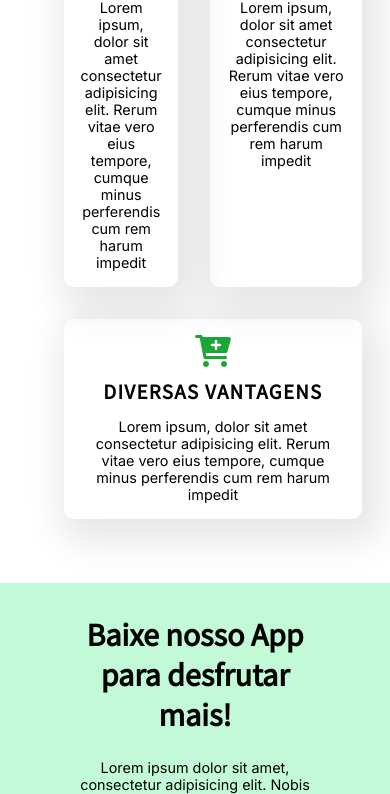
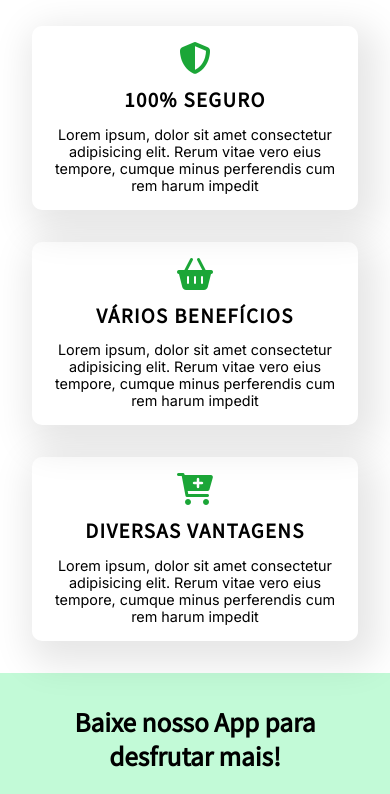
Before and after one commit to Soaressluiss/Paypay, a plain HTML site: page index.html in a window 390 px wide. Shown: the part 636-1430 px from the top of the page. Drawn offline with Linux system fonts and the light colour scheme; a web font is replaced by a local one.

Commit message:
:iphone: feat: added responsiveness for smartphones

```diff
--- a/assets/sass/partials/layout/_footer.sass
+++ b/assets/sass/partials/layout/_footer.sass
@@ -8,11 +8,15 @@
     &-copy
         @include fontDefault(1.1rem, bold, $font-secondary)
         letter-spacing: 1px
+        @include mobile /* breakpoint smartphone */
+            font-size: .9rem
 
 #payPay
     color: $color-fourth
     @include fontDefault(1.4rem, bold,  $font-PayPay)
     letter-spacing: normal
+    @include mobile /* breakpoint smartphone */
+        font-size: .9rem
 
 // footer DEV
 
@@ -26,11 +30,14 @@
         @include fontDefault(1.2rem, bold, $font-secondary)
         color: white
         letter-spacing: 1px
+        @include mobile /* breakpoint smartphone */
+            font-size: 1rem
         .devName
             color: black
             font-weight: 800
             font-size: 1.4rem
-
+            @include mobile /* breakpoint smartphone */
+            font-size: 1rem
     .dev-socialNetwork
         @include flexCenter
         gap: 1.5rem
@@ -42,7 +49,7 @@
                 color: black
                 transition: all 1s ease
 
-// Arrozw scroll
+// Arrow scroll
 
 .fa-circle-arrow-up
     position: fixed
@@ -56,3 +63,6 @@
         color: $color-fourth
         transform: scale(1.1)
         transition: all .5s ease
+    @include mobile /* breakpoint smartphone */
+        top: 480px
+        right: 20px
--- a/assets/sass/partials/layout/_header.sass
+++ b/assets/sass/partials/layout/_header.sass
@@ -8,7 +8,6 @@
     position: fixed
     top: 0
     right: 0
-
     .navbar
         display: flex
         flex-direction: row
--- a/assets/sass/partials/layout/sections/_section-app.sass
+++ b/assets/sass/partials/layout/sections/_section-app.sass
@@ -7,6 +7,8 @@
     padding: 2rem 5rem
     background-color: $color-secondary
     gap: 5rem
+    @include mobile /* breakpoint smartphone */
+        padding: 2rem 3rem
     .app-info-downloads
         display: flex
         flex-direction: column
@@ -14,11 +16,18 @@
         gap: 1.5rem
         @include tablet /* breakpoint */
             align-items: center
+        .app-storeDownloads
+            @include mobile /* breakpoint smartphone */
+                display: flex
+                flex-direction: column
+                align-items: center
         .app-storeDownloads >img
             width: 100%
             height: 100%
         .app-title
             @include fontDefault(2rem, bold, $font-secondary)
+            @include mobile /* breakpoint smartphone */
+                font-size: 1.7rem
         .app-info
             @include fontDefault(.9rem,400, $font-tertiary)
 
--- a/assets/sass/partials/layout/sections/_section-banner.sass
+++ b/assets/sass/partials/layout/sections/_section-banner.sass
@@ -5,10 +5,14 @@
 .container-main
     width: 100%
     margin: 100px 0
+    @include mobile /* breakpoint smartphone */
+        margin: 60px 0
     .container-banner
         @include flexCenter
-        padding: 0 4rem
+        padding: 0 2rem
         background-color: $color_secondary
+        @include mobile /* breakpoint smartphone */
+            flex-direction: column-reverse
         .banner-info
             display: flex
             flex-direction: column
@@ -24,13 +28,16 @@
                 width: 80%
                 @include tablet  /* breakpoint */
                     font-size: 1.3rem
+                @include mobile /* breakpoint smartphone */
+                    font-size: 1.4rem
+                    width: 100%
 
                 .banner-Paypay
                     color: $color-fourth
                     @include fontDefault(2.4rem, bold,  $font-PayPay)
                     letter-spacing: normal
                     @include tablet  /* breakpoint */
-                    font-size: 1.4rem
+                        font-size: 1.4rem
 
             .banner-btn
                 background-color: $color-primary
@@ -42,6 +49,9 @@
                 font-weight: bold
                 @include tablet  /* breakpont */
                     padding: .6rem 1.1rem
+                @include mobile /* breakpoint smartphone */
+                    margin-bottom: 1rem
+                    padding: 0.7rem 2.4rem
 
                 &:hover
                     background-color: $color-tertiary
@@ -50,3 +60,5 @@
         >img
             width: 40%
             height: 100%
+            @include mobile /* breakpoint smartphone */
+                width: 100%
--- a/assets/sass/partials/layout/sections/_section-contacts.sass
+++ b/assets/sass/partials/layout/sections/_section-contacts.sass
@@ -9,7 +9,13 @@
     padding: 2rem 0
     @extend %FlexCenterColumn
     gap: 1rem
-
+    .contact-form
+        @include mobile /* breakpoint smartphone */
+            display: flex
+            flex-direction: column
+            align-items: center
+            gap: 1rem
+            width: 100%
     .contact-title
         @include fontDefault(2rem, bold, $font-secondary)
         color: white
@@ -18,6 +24,8 @@
         @include fontDefault(1rem, 400, $font-tertiary)
         color: white
         max-width: 60%
+        @include mobile /* breakpoint smartphone */
+            max-width: 90%
 
 #contact-email
     padding: 0 1.5rem
@@ -31,6 +39,8 @@
     background-color: rgba(0, 0, 0, 0.678)
     &::placeholder
         color: white
+    @include mobile /* breakpoint smartphone */
+        width: 80%
 
 .contact-btn
     background-color: $color-primary
@@ -43,6 +53,8 @@
     font:
         family: $font-secondary
         weight: bold
+    @include mobile /* breakpoint smartphone */
+        width: 80%
 
     &:hover
         background-color: $color-tertiary
--- a/assets/sass/partials/layout/sections/_section-functionalities.sass
+++ b/assets/sass/partials/layout/sections/_section-functionalities.sass
@@ -6,11 +6,14 @@
     display: grid
     grid-template-areas: "a a a""b c d"
     justify-items: center
-    padding: 4rem
+    padding: 2rem
     gap: 3rem
     @include tablet /* breakpoint */
         grid-template-areas: 'a a''b c''d d'
         gap: 2rem
+    @include mobile /* breakpoint smartphone */
+        grid-template-areas: 'a''b''c''d'
+        width: 100%
     .functionality-Title
         @include fontDefault(2rem, bold, $font-secondary)
         grid-area: a
@@ -20,6 +23,7 @@
         @extend %FlexCenterColumn
         @extend %functionalitySpaces
         @include fontDefault(.9rem,400, $font-tertiary)
+        width: 100%
     .functionality02
         grid-area: c
         @extend %FlexCenterColumn
--- a/assets/sass/partials/layout/sections/_section-plans.sass
+++ b/assets/sass/partials/layout/sections/_section-plans.sass
@@ -29,6 +29,8 @@
         width: 85%
         margin: 0
         gap: 2rem
+    @include mobile /* breakpoint smartphone */
+        width: 100%
 
     .plans
         @extend %FlexCenterColumn
```
Also changed, not shown: assets/css/styles.css, 1 other file.
